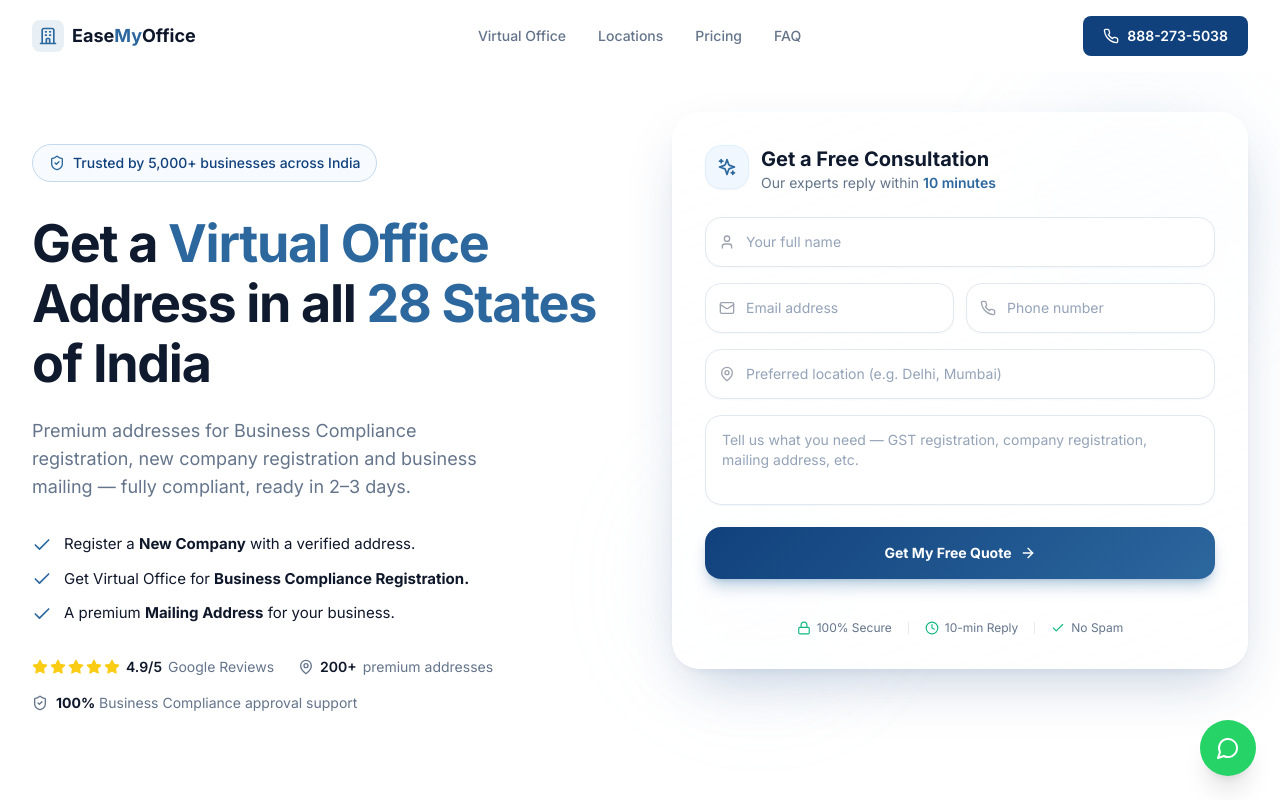
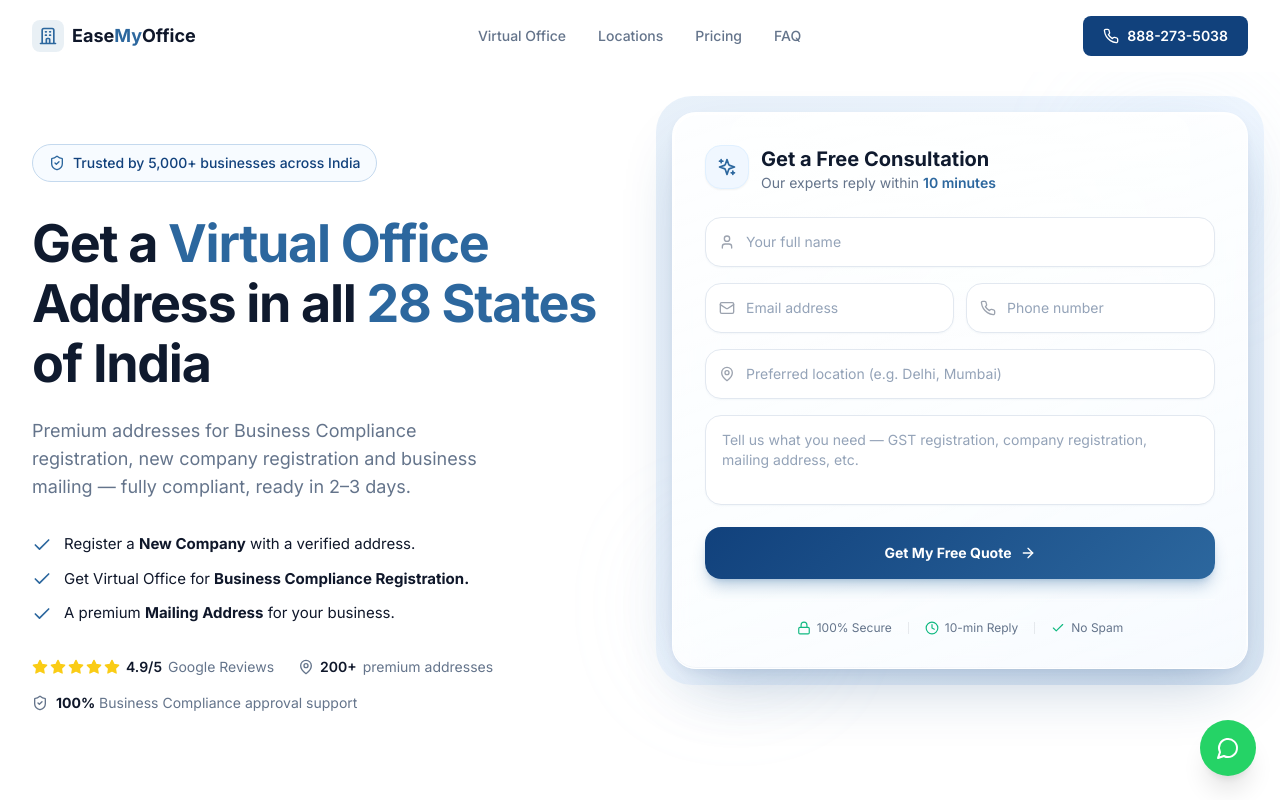
Before and after one commit to varunattricollab98/Website-, a React (Vite) app: page / in a window 1280 px wide. Shown: the top 800 px of the page. Built offline with nearby package versions, Linux system fonts and the light colour scheme.

Commit message:
Crystal glass form: add blue gradient background behind card so glass effect is visible, stronger edge sheen, inner top reflection, richer depth shadow

```diff
--- a/src/components/sections/Hero.jsx
+++ b/src/components/sections/Hero.jsx
@@ -75,18 +75,21 @@
             </div>
           </motion.div>
 
-          {/* Right — Liquid Glass Form */}
+          {/* Right — Crystal Glass Form */}
           <motion.div
             className="relative"
             initial={{ opacity: 0, y: 20 }}
             animate={{ opacity: 1, y: 0 }}
             transition={{ duration: 0.5, delay: 0.2 }}
           >
-            {/* Soft static glows behind the glass (no motion — keeps text crisp) */}
-            <div className="glass-glow w-64 h-64 -top-8 -right-4" style={{ background: 'radial-gradient(circle, #93bce0, transparent 70%)' }} />
-            <div className="glass-glow w-56 h-56 -bottom-6 -left-6" style={{ background: 'radial-gradient(circle, #c4d9ee, transparent 70%)' }} />
+            {/* Background that makes the glass visible */}
+            <div className="absolute -inset-4 rounded-[36px] bg-gradient-to-br from-[#e8f1fa] via-[#f0f7ff] to-[#dce8f5]" />
 
-            <div className="crystal-glass relative rounded-[28px] overflow-hidden">
+            {/* Subtle decorative glows */}
+            <div className="glass-glow w-48 h-48 -top-6 -right-6" style={{ background: 'radial-gradient(circle, #b3d4f0, transparent 70%)' }} />
+            <div className="glass-glow w-40 h-40 -bottom-4 -left-4" style={{ background: 'radial-gradient(circle, #c4d9ee, transparent 70%)' }} />
+
+            <div className="crystal-glass relative rounded-[24px]">
               <div className="p-6 lg:p-8 relative z-[2]">
                 {/* Header */}
                 <div className="flex items-start gap-3 mb-6">
--- a/src/index.css
+++ b/src/index.css
@@ -147,29 +147,44 @@
   /* ===== Crystal Glass — clear, crisp, premium ===== */
   .crystal-glass {
     position: relative;
-    background: linear-gradient(160deg, rgba(255,255,255,0.88) 0%, rgba(255,255,255,0.72) 100%);
-    backdrop-filter: blur(18px) saturate(150%);
-    -webkit-backdrop-filter: blur(18px) saturate(150%);
-    border: 1px solid rgba(255,255,255,0.9);
+    background: linear-gradient(160deg, rgba(255,255,255,0.92) 0%, rgba(255,255,255,0.78) 100%);
+    backdrop-filter: blur(20px) saturate(160%);
+    -webkit-backdrop-filter: blur(20px) saturate(160%);
+    border: 1.5px solid rgba(255,255,255,0.95);
     box-shadow:
-      0 24px 60px -18px rgba(17,65,124,0.28),
-      0 4px 12px -4px rgba(17,65,124,0.08),
-      inset 0 1px 1px rgba(255,255,255,1);
+      0 28px 64px -18px rgba(17,65,124,0.30),
+      0 4px 14px -4px rgba(17,65,124,0.10),
+      inset 0 1.5px 0 rgba(255,255,255,1),
+      inset 0 -1px 0 rgba(17,65,124,0.04);
   }
 
-  /* Thin bright top sheen — glass edge highlight */
+  /* Bright top-edge sheen — like light hitting glass */
   .crystal-glass::before {
     content: '';
     position: absolute;
     inset: 0;
     border-radius: inherit;
     padding: 1.5px;
-    background: linear-gradient(150deg, rgba(255,255,255,1), rgba(255,255,255,0) 35%, rgba(255,255,255,0) 65%, rgba(255,255,255,0.6));
+    background: linear-gradient(155deg, rgba(255,255,255,1) 0%, rgba(255,255,255,0) 30%, rgba(255,255,255,0) 70%, rgba(255,255,255,0.7) 100%);
     -webkit-mask: linear-gradient(#000 0 0) content-box, linear-gradient(#000 0 0);
     -webkit-mask-composite: xor;
     mask-composite: exclude;
     pointer-events: none;
     z-index: 1;
+  }
+
+  /* Inner top reflection shimmer */
+  .crystal-glass::after {
+    content: '';
+    position: absolute;
+    top: 0;
+    left: 10%;
+    right: 10%;
+    height: 50%;
+    border-radius: inherit;
+    background: linear-gradient(180deg, rgba(255,255,255,0.5) 0%, transparent 100%);
+    pointer-events: none;
+    z-index: 0;
   }
 
   /* Crystal-clear input fields — solid, crisp, readable */
```
